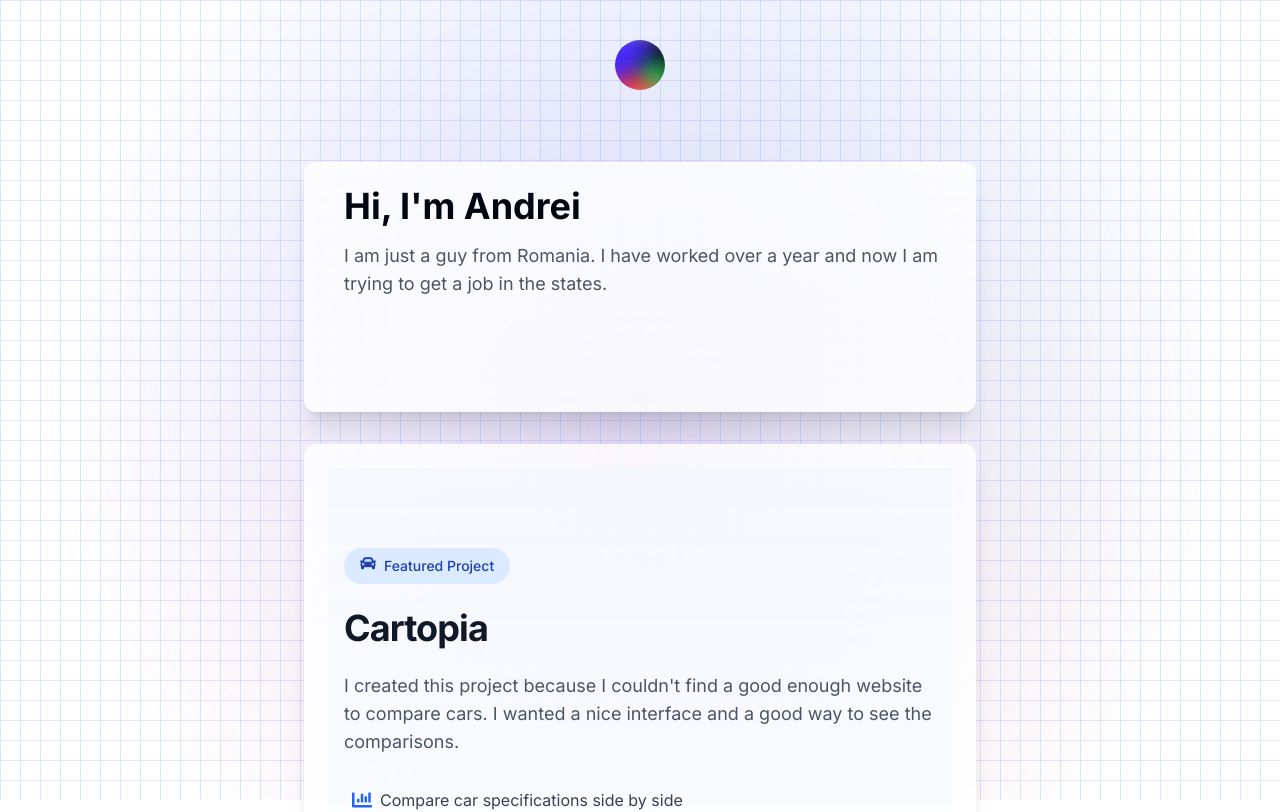
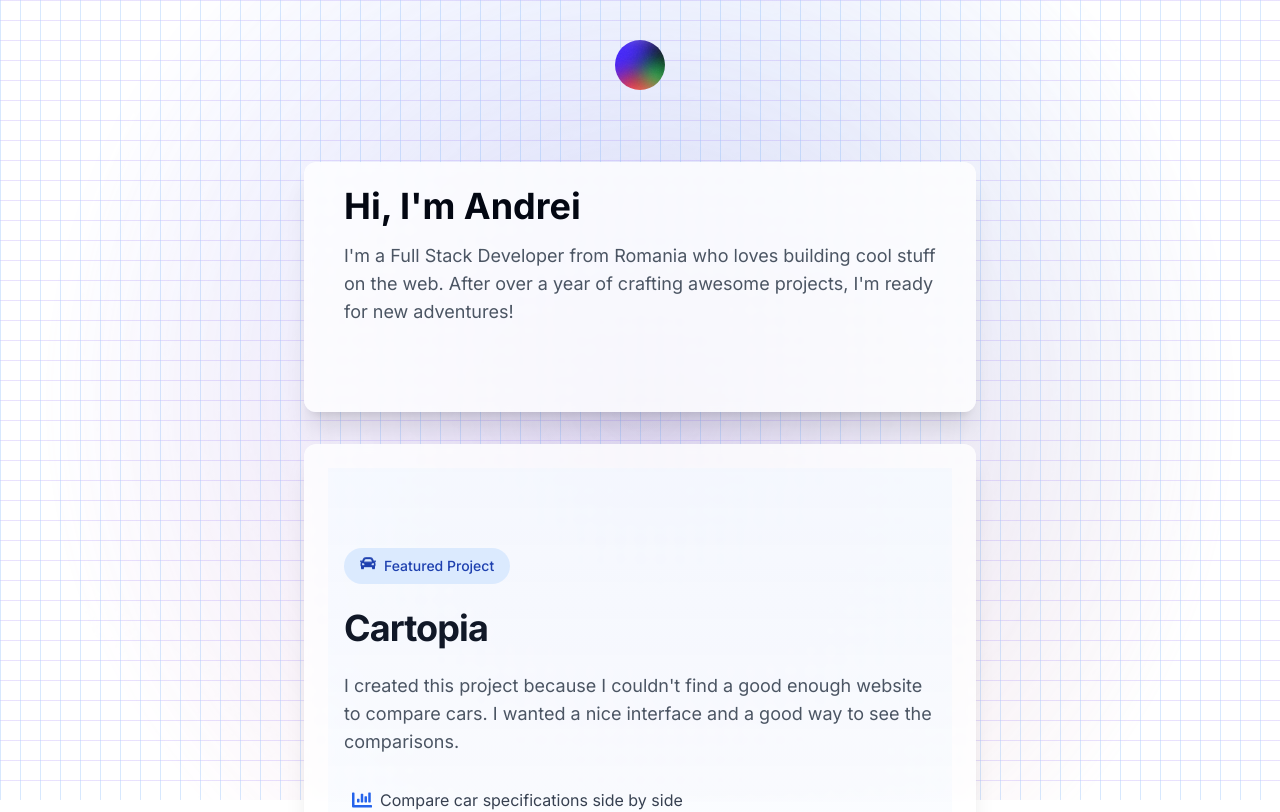
Before and after one commit to Cruceru22/portofolio, a Next.js app: page / in a window 1280 px wide. Shown: the top 812 px of the page. Built offline with nearby package versions, Linux system fonts and the light colour scheme.

Commit message:
fix: changed sequence

```diff
--- a/src/app/_components/developer.tsx
+++ b/src/app/_components/developer.tsx
@@ -41,10 +41,10 @@ export default function Developer() {
       <motion.div className="text-lg text-gray-600" variants={itemVariants}>
         <TypeAnimation
           sequence={[
-            "I am just a guy from Romania. I have worked over a year and now I am trying to get a job in the states.",
+            "I'm a Full Stack Developer from Romania who loves building cool stuff on the web. After over a year of crafting awesome projects, I'm ready for new adventures!",
           ]}
           wrapper="span"
-          speed={50}
+          speed={75}
           cursor={true}
         />
       </motion.div>
```
